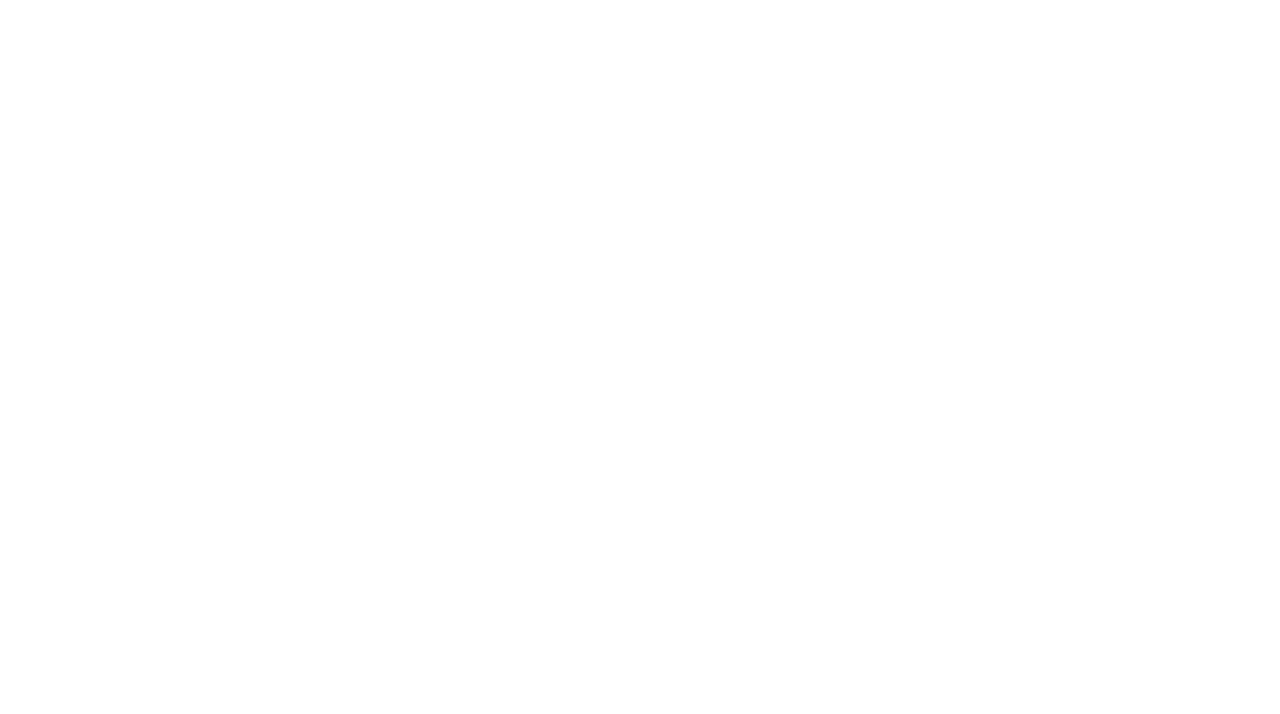
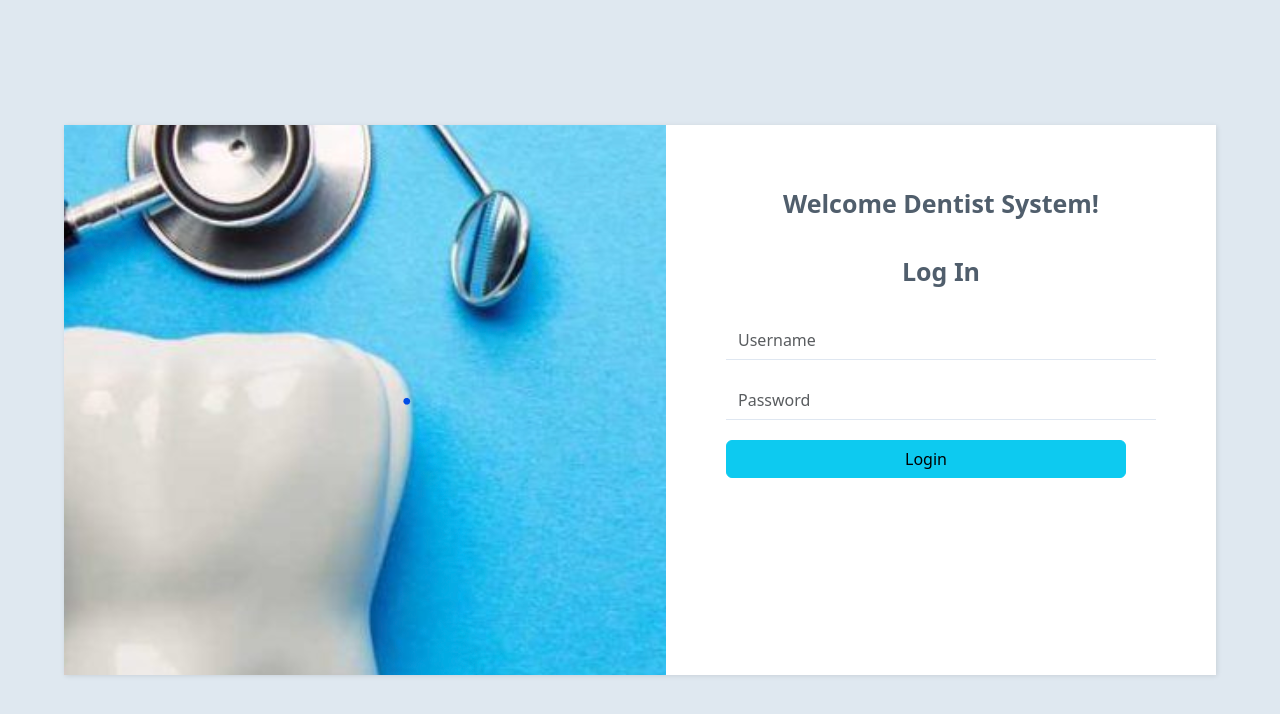
Before and after one commit to DentistProject/Frontend-Dentist, a Vue app: page /login in a window 1280 px wide. Before the commit this address had no page. Shown: the top 714 px of the page. Built offline with nearby package versions, Linux system fonts and the light colour scheme.

Commit message:
#6 Implement the log in layout and UI

```diff
--- /dev/null
+++ b/src/components/Login.vue
@@ -0,0 +1,120 @@
+<template>
+<div class="register-photo">
+  <div class="form-container">
+      <div class="image-holder"></div>
+
+      <form method="post">
+          <h2 class="text-center"><strong>Welcome Dentist System!</strong></h2>
+          <h2 class="text-center"><strong>Log In</strong></h2>
+
+          <div class="form-group"><input class="form-control" type="Username" name="Username" placeholder="Username"></div>
+          <div class="form-group"><input class="form-control" type="password" name="password" placeholder="Password"></div>
+          <div class="form-group">
+
+          </div>
+          <div class="form-group"><button class="btn btn-success btn-block btn-info bt" type="submit">Login</button></div>
+      </form>
+  </div>
+</div>
+  </template>
+
+
+  <style>
+  .register-photo {
+    display: flex;
+    align-items: center;
+    justify-content: center;
+    min-height: 100vh;
+    background: #dfe8f0;
+    padding: 50px 0;
+}
+
+.register-photo form .form-group {
+    margin-bottom: 20px;
+}
+
+
+.register-photo .image-holder {
+    display: table-cell;
+    width: auto;
+    height: 100%;
+    background: url('../assets/52.png') no-repeat center center fixed;
+
+}
+
+.register-photo .form-container {
+    display: table;
+    max-width: 1200px;
+    width: 90%;
+    margin: 0 auto;
+    box-shadow: 1px 1px 5px rgba(0, 0, 0, 0.1)
+}
+
+.register-photo form {
+    display: table-cell;
+    width: 550px;
+    height: 550px;
+    background-color: #ffffff;
+    padding: 60px 60px;
+    color: #505e6c
+}
+
+@media (max-width:991px) {
+    .register-photo form {
+        padding: 40px
+    }
+}
+
+.register-photo form h2 {
+    font-size: 25px;
+    line-height: 1.5;
+    margin-bottom: 30px
+
+}
+
+.register-photo form .form-control {
+    background: transparent;
+    border: none;
+    color:  #416366;
+    border-bottom: 1px solid #dfe7f1;
+    border-radius: 0;
+    box-shadow: none;
+    outline: none;
+    color: inherit;
+    text-indent: 0px;
+    height: 40px
+}
+
+.register-photo form .form-check {
+    font-size: 15px;
+    line-height: 30px
+
+}
+
+.register-photo form .btn-primary {
+    background: #61acb3 ;
+    border: none;
+    border-radius: 25px;
+    padding: 25px;
+    box-shadow: none;
+    margin-top: 35px;
+    text-shadow: none;
+    outline: none !important
+}
+
+.register-photo form .btn-primary:hover,
+.register-photo form .btn-primary:active {
+    background:#58b0b8;
+
+}
+
+.register-photo form .btn-primary:active {
+    transform: translateY(1px);
+
+}
+.bt{
+  width: 400px;
+}
+
+
+</style>
--- a/src/router/index.js
+++ b/src/router/index.js
@@ -1,6 +1,7 @@
 import { createRouter, createWebHistory } from 'vue-router'
 import HomeView from '../views/HomeView.vue'
 import DentistDashboard from '../components/DentistDashboard.vue'
+import Login from '../components/Login.vue'
 
 
 const router = createRouter({
@@ -16,6 +17,11 @@ const router = createRouter({
         name: 'DentistDashboard',
         component: DentistDashboard
       },
+      {
+        path: '/login',
+        name: 'Login',
+        component: Login
+      },
 
 
 
```
Also changed, not shown: src/assets/52.png (added), src/assets/sign.jpg (added).
